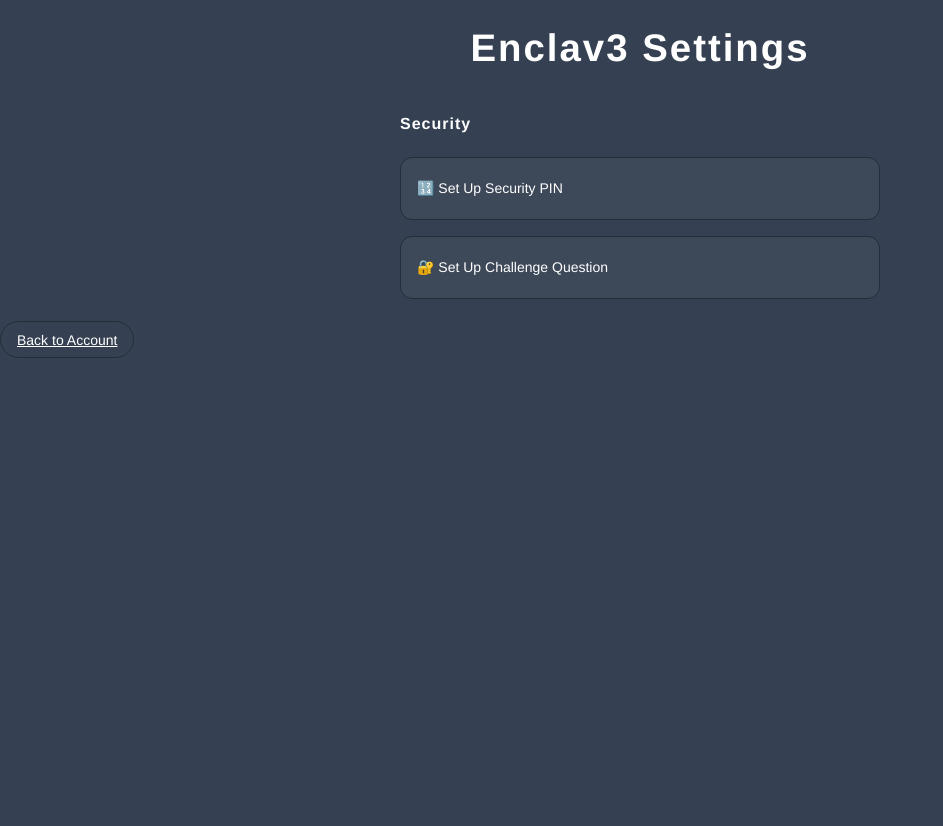
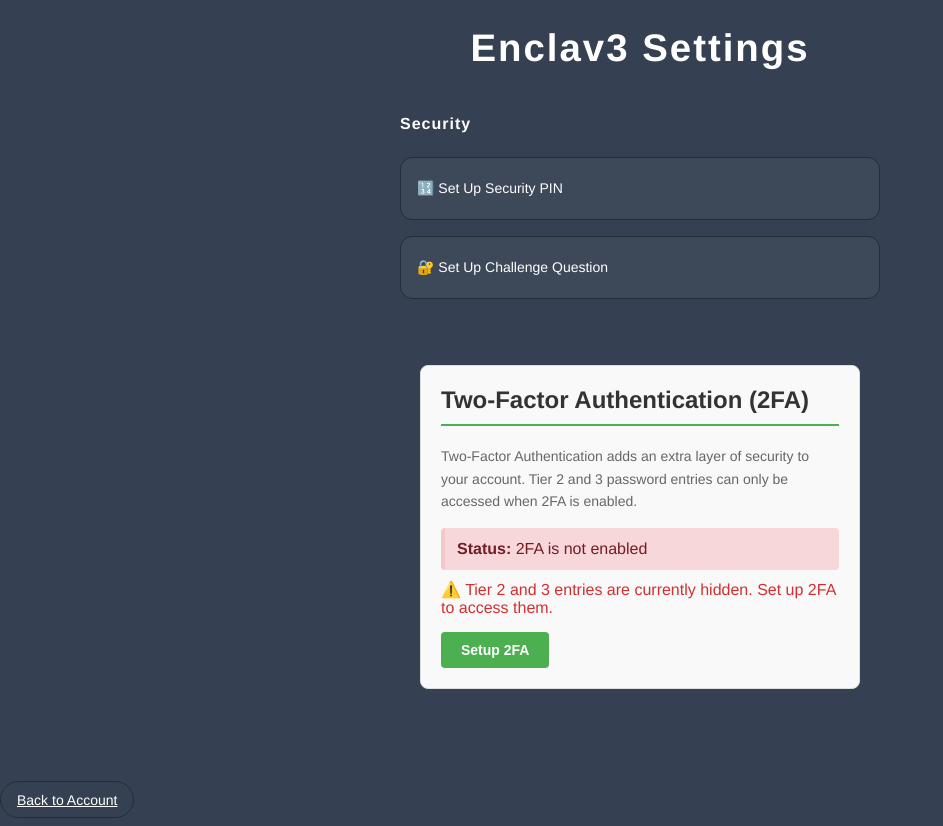
Before and after one commit to mokkjack/EECS592-Group34, a Flask app: template templates/settings.html in a window 1280 px wide. Shown: the whole page, without its empty margins (0-943 px from the left). Run offline with Flask 2, Linux system fonts and the light colour scheme; the template is opened without the code that fills it, so the values that code supplies are empty.

Commit message:
Added Google MFA methods

```diff
--- a/app.py
+++ b/app.py
@@ -34,9 +34,15 @@ def login(): #Login page handler
                 backend.verify_master_password(DB_PATH, master_password)
             except RuntimeError as exc: #Raise an error if the master password is incorrect
                 error = str(exc)
-            else: #If the master password is correct, store it in the session and redirect to the main page
-                session["master_password"] = master_password #Store the master password in the session
-                return redirect(url_for("main")) #Redirect to the main page
+            else: #If the master password is correct, check if 2FA is enabled
+                if backend.is_2fa_enabled(DB_PATH):
+                    # 2FA is enabled, redirect to 2FA verification page
+                    session["master_password_temp"] = master_password
+                    return redirect(url_for("verify_2fa"))
+                else:
+                    # 2FA is not enabled, login directly
+                    session["master_password"] = master_password
+                    return redirect(url_for("main"))
     return render_template("login.html", error=error) #Render the login page with any error messages
 
 @app.route("/main") #Main page handler
@@ -56,8 +62,17 @@ def main(): #If the master password is not in the session, redirect to the login
     tier1_entries = [e for e in entries if e.get("tier") == "low"]
     tier2_entries = [e for e in entries if e.get("tier") == "medium"]
     tier3_entries = [e for e in entries if e.get("tier") == "high"]
-    return render_template("main.html", entries=entries, tier1_entries=tier1_entries, tier2_entries=tier2_entries, tier3_entries=tier3_entries) #Render the main page with the decrypted entries
 
+    # Check if 2FA is enabled for viewing tier 2 and 3 entries
+    two_fa_enabled = backend.is_2fa_enabled(DB_PATH)
+    if not two_fa_enabled:
+        tier2_entries = []  # Hide tier 2 entries if 2FA not enabled
+        tier3_entries = []  # Hide tier 3 entries if 2FA not enabled
+        if len([e for e in entries if e.get("tier") in ["medium", "high"]]) > 0:
+            flash("Tier 2 and 3 entries require 2FA to be enabled. Please enable 2FA in settings.")
+
+    print(f"Tier1 entries: {[e['id'] for e in tier1_entries]}")
+    return render_template("main.html", entries=entries, tier1_entries=tier1_entries, tier2_entries=tier2_entries, tier3_entries=tier3_entries, two_fa_enabled=two_fa_enabled) #Render the main page with the decrypted entries
 @app.route("/signup", methods=["GET", "POST"]) #Signup page handler
 def signup(): #Signing up for a new master password
     error = None
@@ -150,6 +165,90 @@ def logout(): #Logout handler
     session.pop("master_password", None)
     return redirect(url_for("login"))
 
+@app.route("/verify-2fa", methods=["GET", "POST"])
+def verify_2fa():
+    """Verify 2FA token during login"""
+    if "master_password_temp" not in session:
+        return redirect(url_for("login"))
+
+    error = None
+    if request.method == "POST":
+        totp_code = request.form.get("totp_code", "").strip()
+        if not totp_code:
+            error = "2FA code is required."
+        else:
+            secret = backend.get_2fa_secret(DB_PATH)
+            if backend.verify_totp(secret, totp_code):
+                # Verification successful, set the master password in session
+                session["master_password"] = session.pop("master_password_temp")
+                flash("2FA verification successful.")
+                return redirect(url_for("main"))
+            else:
+                error = "Invalid 2FA code. Please try again."
+
+    return render_template("verify_2fa.html", error=error)
+
+@app.route("/setup-2fa", methods=["GET", "POST"])
+def setup_2fa():
+    """Setup 2FA for the user"""
+    if "master_password" not in session:
+        return redirect(url_for("login"))
+
+    if request.method == "POST":
+        # Generate a new secret and redirect to setup page
+        secret = backend.generate_2fa_secret()
+        session["2fa_secret_temp"] = secret
+        return redirect(url_for("confirm_2fa_setup"))
+
+    return redirect(url_for("settings"))
+
+@app.route("/confirm-2fa-setup", methods=["GET", "POST"])
+def confirm_2fa_setup():
+    """Confirm 2FA setup with a verification code"""
+    if "master_password" not in session:
+        return redirect(url_for("login"))
+
+    if "2fa_secret_temp" not in session:
+        flash("2FA setup not initiated.")
+        return redirect(url_for("settings"))
+
+    secret = session["2fa_secret_temp"]
+    error = None
+
+    if request.method == "POST":
+        totp_code = request.form.get("totp_code", "").strip()
+        if not totp_code:
+            error = "2FA code is required."
+        else:
+            if backend.verify_totp(secret, totp_code):
+                # Verification successful, enable 2FA
+                try:
+                    backend.enable_2fa(DB_PATH, session["master_password"], secret)
+                    session.pop("2fa_secret_temp", None)
+                    flash("2FA has been successfully enabled!")
+                    return redirect(url_for("settings"))
+                except Exception as exc:
+                    error = f"Failed to enable 2FA: {str(exc)}"
+            else:
+                error = "Invalid 2FA code. Please try again."
+
+    qr_code_base64 = backend.get_2fa_qr_code(secret)
+    return render_template("setup_2fa.html", qr_code=qr_code_base64, secret=secret, error=error)
+
+@app.route("/disable-2fa", methods=["POST"])
+def disable_2fa():
+    """Disable 2FA for the user"""
+    if "master_password" not in session:
+        return redirect(url_for("login"))
+
+    try:
+        backend.disable_2fa(DB_PATH, session["master_password"])
+        flash("2FA has been disabled.")
+    except Exception as exc:
+        flash(f"Failed to disable 2FA: {str(exc)}")
+
+    return redirect(url_for("settings"))
+
 def _run_flask_server() -> None: #Create a function to run the Flask server
     server = make_server("127.0.0.1", 5000, app)
     server.serve_forever()
@@ -166,7 +265,8 @@ def _run_desktop() -> None: #Create a function to run the desktop application us
 def settings():
     if "master_password" not in session:
         return redirect(url_for("login"))
-    return render_template("settings.html")
+    two_fa_enabled = backend.is_2fa_enabled(DB_PATH)
+    return render_template("settings.html", two_fa_enabled=two_fa_enabled)
 
 if __name__ == "__main__":
     _run_desktop()
--- a/templates/settings.html
+++ b/templates/settings.html
@@ -42,7 +42,130 @@
                 <div class="form__field">
                     <input type="submit" value="Save Question" />
                 </div>
+            </form>
+        </details>
+        <div class="settings-container">
+        {% with messages = get_flashed_messages() %}
+          {% if messages %}
+            {% for message in messages %}
+              <div class="success">{{ message }}</div>
+            {% endfor %}
+          {% endif %}
+        {% endwith %}
 
+        <div class="settings-section">
+            <h2>Two-Factor Authentication (2FA)</h2>
+            <p class="section-description">
+                Two-Factor Authentication adds an extra layer of security to your account.
+                Tier 2 and 3 password entries can only be accessed when 2FA is enabled.
+            </p>
+
+            {% if two_fa_enabled %}
+                <div class="status-enabled">
+                    <strong>Status:</strong> ✓ 2FA is enabled
+                </div>
+                <form method="POST" action="{{ url_for('disable_2fa') }}" style="margin-top: 15px;">
+                    <button type="submit" class="btn btn-danger" onclick="return confirm('Are you sure you want to disable 2FA? You will no longer be able to access Tier 2 and 3 entries.')">
+                        Disable 2FA
+                    </button>
+                </form>
+            {% else %}
+                <div class="status-disabled">
+                    <strong>Status:</strong> 2FA is not enabled
+                </div>
+                <p style="color: #d32f2f; margin: 10px 0;">
+                    ⚠️ Tier 2 and 3 entries are currently hidden. Set up 2FA to access them.
+                </p>
+                <form method="POST" action="{{ url_for('setup_2fa') }}" style="margin-top: 15px;">
+                    <button type="submit" class="btn btn-primary">
+                        Setup 2FA
+                    </button>
+                </form>
+            {% endif %}
+        </div>
+            <style>
+        .settings-container {
+            max-width: 600px;
+            margin: 30px auto;
+            padding: 20px;
+        }
+
+        .settings-section {
+            background-color: #f9f9f9;
+            border: 1px solid #ddd;
+            padding: 20px;
+            border-radius: 8px;
+            margin-bottom: 20px;
+        }
+
+        .settings-section h2 {
+            margin-top: 0;
+            color: #333;
+            border-bottom: 2px solid #4CAF50;
+            padding-bottom: 10px;
+        }
+
+        .section-description {
+            color: #666;
+            font-size: 14px;
+            line-height: 1.6;
+            margin: 0 0 15px 0;
+        }
+
+        .status-enabled {
+            background-color: #d4edda;
+            color: #155724;
+            padding: 12px;
+            border-radius: 4px;
+            border-left: 4px solid #28a745;
+        }
+
+        .status-disabled {
+            background-color: #f8d7da;
+            color: #721c24;
+            padding: 12px;
+            border-radius: 4px;
+            border-left: 4px solid #f5c6cb;
+        }
+
+        .btn {
+            padding: 10px 20px;
+            border: none;
+            border-radius: 4px;
+            font-size: 14px;
+            font-weight: bold;
+            cursor: pointer;
+            transition: background-color 0.3s;
+        }
+
+        .btn-primary {
+            background-color: #4CAF50;
+            color: white;
+        }
+
+        .btn-primary:hover {
+            background-color: #45a049;
+        }
+
+        .btn-danger {
+            background-color: #d32f2f;
+            color: white;
+        }
+
+        .btn-danger:hover {
+            background-color: #b71c1c;
+        }
+
+        .success {
+            background-color: #d4edda;
+            color: #155724;
+            padding: 12px;
+            border-radius: 4px;
+            margin-bottom: 20px;
+            border-left: 4px solid #28a745;
+        }
+    </style>
+    </div>
     </div>
     <a href="/main" class="main">Back to Account</a>
     </body>
```
Also changed, not shown: backend.py (+71 -0 lines), templates/setup_2fa.html (added, +197 -0 lines), templates/verify_2fa.html (added, +117 -0 lines), static/login.css (line endings or trailing spaces).
